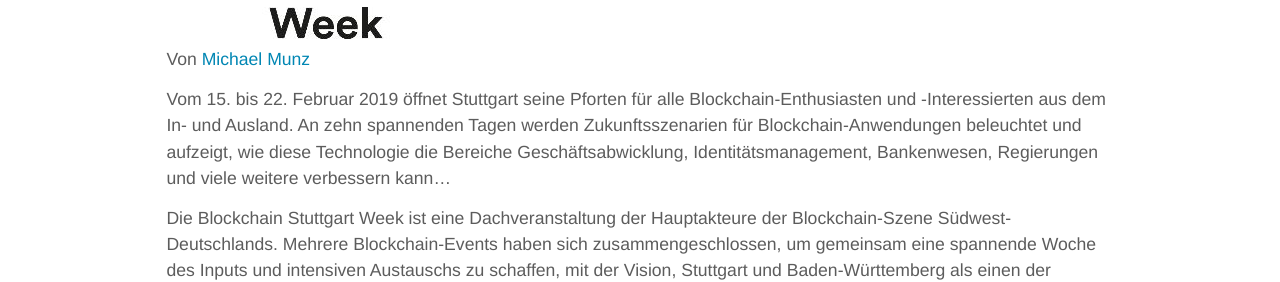
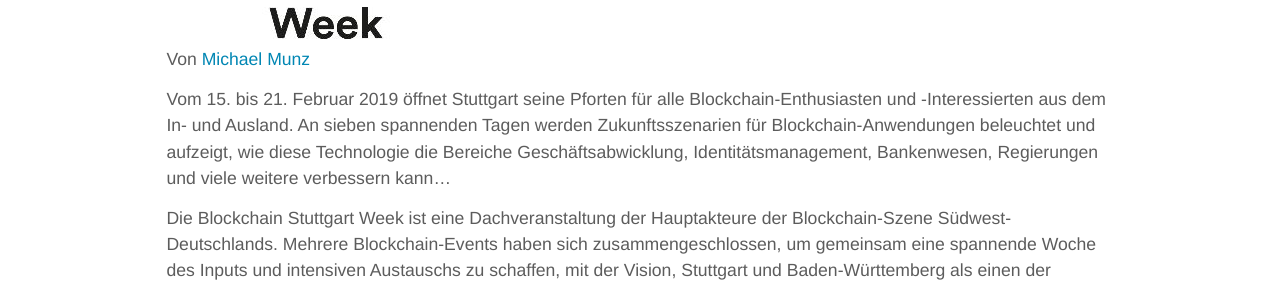
Before and after one commit to blocklab/site, a Jekyll site: the page built from _posts/2018-11-21-Blockchain Stuttgart Week.md, in a window 1280 px wide. Shown: the part 830-1112 px from the top of the page. Built offline with Jekyll 4.4.1, drawn with Linux system fonts in a browser that asks for light colours; comment, search, counter and statistics services are not loaded.

Commit message:
Update 2018-11-21-Blockchain Stuttgart Week.md

```diff
--- a/_posts/2018-11-21-Blockchain Stuttgart Week.md
+++ b/_posts/2018-11-21-Blockchain Stuttgart Week.md
@@ -5,7 +5,7 @@ title: "Blockchain Stuttgart Week"
 image: Blockchain Stuttgart Week.jpg
 ---
 
-Vom 15. bis 22. Februar 2019 öffnet Stuttgart seine Pforten für alle Blockchain-Enthusiasten und -Interessierten aus dem In- und Ausland. An zehn spannenden Tagen werden Zukunftsszenarien für Blockchain-Anwendungen beleuchtet und aufzeigt, wie diese Technologie die Bereiche Geschäftsabwicklung, Identitätsmanagement, Bankenwesen, Regierungen und viele weitere verbessern kann...
+Vom 15. bis 21. Februar 2019 öffnet Stuttgart seine Pforten für alle Blockchain-Enthusiasten und -Interessierten aus dem In- und Ausland. An sieben spannenden Tagen werden Zukunftsszenarien für Blockchain-Anwendungen beleuchtet und aufzeigt, wie diese Technologie die Bereiche Geschäftsabwicklung, Identitätsmanagement, Bankenwesen, Regierungen und viele weitere verbessern kann...
 
 Die Blockchain Stuttgart Week ist eine Dachveranstaltung der Hauptakteure der Blockchain-Szene Südwest-Deutschlands. Mehrere Blockchain-Events haben sich zusammengeschlossen, um gemeinsam eine spannende Woche des Inputs und intensiven Austauschs zu schaffen, mit der Vision, Stuttgart und Baden-Württemberg als einen der weltweit führenden Standorte für Blockchain-Technologie zu etablieren.
 
```
